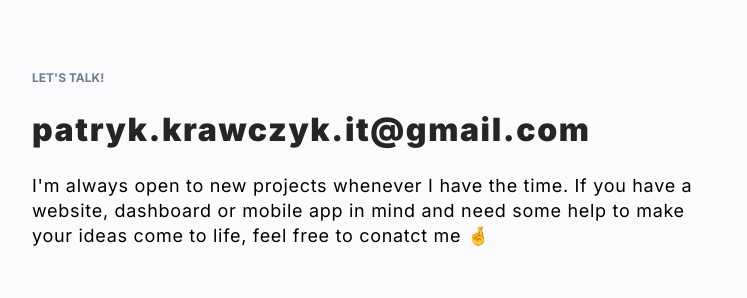
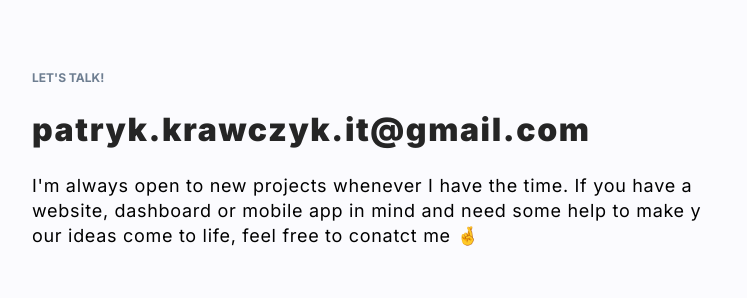
Before and after one commit to Patryk0408/homepage-react, a React (Create React App) app: page / in a window 1280 px wide. Shown: the part 1765-2063 px from the top of the page, without its empty margins (16-763 px from the left). Built offline with nearby package versions, Linux system fonts and the light colour scheme; no server answers.

Commit message:
Styling for github section and footer

```diff
--- a/src/Homepage/Footer/styled.js
+++ b/src/Homepage/Footer/styled.js
@@ -12,6 +12,7 @@ export const Description = styled.div`
 	display: grid;
 	gap: 12px;
 	max-width: 670px;
+	word-break: break-all;
 
 	@media (min-width: ${({ theme }) => theme.breakpoint.tablet}) {
 		gap: 24px;
--- a/src/Homepage/Github/index.js
+++ b/src/Homepage/Github/index.js
@@ -1,4 +1,16 @@
-import { Wrapper, Paragraph, GithubIcon, Title, Projects, Project, LinkToGh, Description, Name, LinkGh } from './styled'
+import {
+	Wrapper,
+	Paragraph,
+	GithubIcon,
+	Title,
+	Projects,
+	Project,
+	LinkToGh,
+	Description,
+	Name,
+	LinkGh,
+	Short,
+} from './styled'
 import Loader from '../States/Loader'
 import Error from '../States/Error'
 import { useApiGithub } from '../useApiGithub'
@@ -31,14 +43,14 @@ const Github = () => {
 							<Description>{project.description}</Description>
 							{project.homepage ? (
 								<LinkToGh>
-									Demo:{' '}
+									<Short>Demo:&nbsp;</Short>
 									<LinkGh href={project.homepage} target='_blank'>
 										{project.homepage}
 									</LinkGh>
 								</LinkToGh>
 							) : null}
 							<LinkToGh>
-								Code:{' '}
+								<Short>Code:&nbsp;</Short>
 								<LinkGh href={project.html_url} target='_blank'>
 									{project.html_url}
 								</LinkGh>
--- a/src/Homepage/Github/styled.js
+++ b/src/Homepage/Github/styled.js
@@ -27,7 +27,7 @@ export const Projects = styled.div`
 	width: 100%;
 	display: grid;
 	grid-template-columns: 1fr;
-	gap: 32px;
+	gap: 16px;
 	color: var(--text-secondary, #6e7e91);
 	font-family: Inter;
 	font-size: 18px;
@@ -37,19 +37,21 @@ export const Projects = styled.div`
 	letter-spacing: 0.9px;
 	@media (min-width: ${({ theme }) => theme.breakpoint.laptop}) {
 		grid-template-columns: repeat(2, 1fr);
+		gap: 32px;
 	}
 `
 
 export const Project = styled.div`
 	display: grid;
-	height: 320px;
+	min-height: 230px;
 	width: 100%;
 	border-radius: 4px;
 	border: 6px solid var(--diff-bg-neutral, rgba(209, 213, 218, 0.3));
 	background: var(--white, #fff);
 	box-shadow: 0px 16px 58px 0px rgba(9, 10, 51, 0.03), 0px -2px 50px 0px rgba(9, 10, 51, 0.02);
-	padding: 56px;
+	padding: 24px;
 	transition: transform 0.2s;
+	word-break: break-all;
 
 	&:hover {
 		transform: scale(1.02);
@@ -57,30 +59,69 @@ export const Project = styled.div`
 
 	@media (min-width: ${({ theme }) => theme.breakpoint.laptop}) {
 		max-width: 592px;
+		padding: 56px;
+		min-height: unset;
+		height: 320px;
 	}
 `
 
 export const Name = styled.span`
+	text-transform: capitalize;
 	color: #0366d6;
-	text-transform: capitalize;
 	font-family: Inter;
-	font-size: 24px;
+	font-size: 16px;
 	font-style: normal;
 	font-weight: 700;
 	line-height: normal;
-	letter-spacing: 1.2px;
+	letter-spacing: 0.8px;
+
+	@media (min-width: ${({ theme }) => theme.breakpoint.tablet}) {
+		font-size: 24px;
+		font-style: normal;
+		letter-spacing: 1.2px;
+	}
 `
 export const LinkToGh = styled.span`
 	display: flex;
 	gap: 8px;
+	font-family: Inter;
+	font-size: 14px;
+	font-style: normal;
+	font-weight: 400;
+	line-height: normal;
+	letter-spacing: 0.7px;
+	word-break: normal;
+
+	@media (min-width: ${({ theme }) => theme.breakpoint.tablet}) {
+		font-size: 18px;
+		line-height: 140%;
+		letter-spacing: 0.9px;
+	}
 `
 
 export const LinkGh = styled.a`
 	color: ${({ theme }) => theme.color.cornflowerBlue};
-
+	word-break: break-all;
 	&:visited {
 		color: ${({ theme }) => theme.color.cornflowerBlue};
 	}
 `
 
-export const Description = styled.span``
+export const Description = styled.span`
+	font-family: Inter;
+	font-size: 14px;
+	font-style: normal;
+	font-weight: 400;
+	line-height: normal;
+	letter-spacing: 0.7px;
+
+	@media (min-width: ${({ theme }) => theme.breakpoint.tablet}) {
+		font-size: 18px;
+		line-height: 140%;
+		letter-spacing: 0.9px;
+	}
+`
+
+export const Short = styled.span`
+	width: 70px;
+`
```
